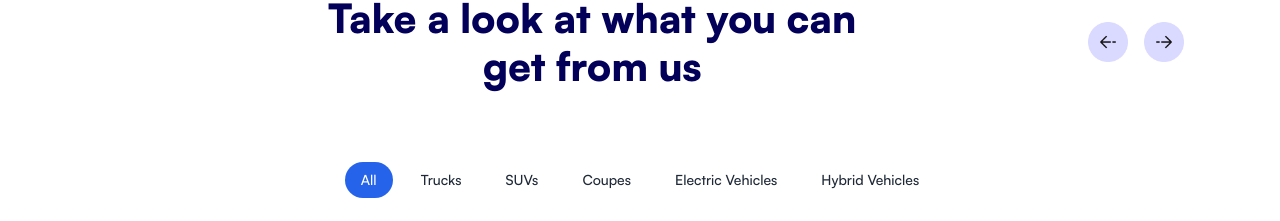
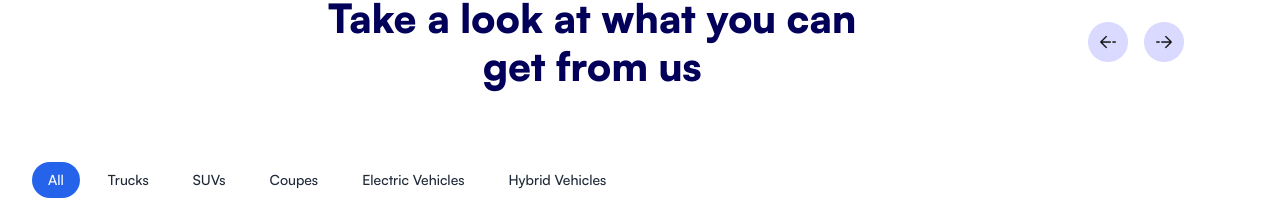
Before and after one commit to Yomi-daniels/Komosu, a Next.js app: page /webdesign in a window 1280 px wide. Shown: the part 3311-3532 px from the top of the page. Built offline with nearby package versions, Linux system fonts and the light colour scheme.

Commit message:
updated webdesign section

```diff
--- a/src/app/webdesign/page.jsx
+++ b/src/app/webdesign/page.jsx
@@ -42,8 +42,8 @@ const WebDesign = () => {
 
       {/* Vehicle Collection Section */}
       <div className="p-6 relative flex flex-col items-center mx-auto">
-        {/* Category Filter Buttons */}
-        <div className="flex flex-wrap gap-3 mb-6">
+      <div className="w-full overflow-x-auto mb-6 scrollbar-hide">
+  <div className="flex flex-nowrap gap-3 px-2">
     {categories.map((cat) => (
       <button
         key={cat}
@@ -51,7 +51,7 @@ const WebDesign = () => {
           setSelectedCategory(cat);
           setShowAll(false); // reset showAll when category changes
         }}
-              className={`px-4 py-2 rounded-full border-darkBlueText text-sm font-medium transition-all duration-200 ${
+        className={`flex-shrink-0 px-4 py-2 rounded-full border-darkBlueText text-sm font-medium transition-all duration-200 ${
           selectedCategory === cat
             ? 'bg-blue-600 text-white'
             : 'bg-gray-100 text-gray-700 hover:bg-blue-100'
@@ -61,6 +61,8 @@ const WebDesign = () => {
       </button>
     ))}
   </div>
+</div>
+
 
         {/* Vehicle Grid */}
         <div className="flex flex-wrap gap-6 justify-center items-center mx-auto max-w-[1200px]">
```
Lines whose indentation alone changed are shown as unchanged.
